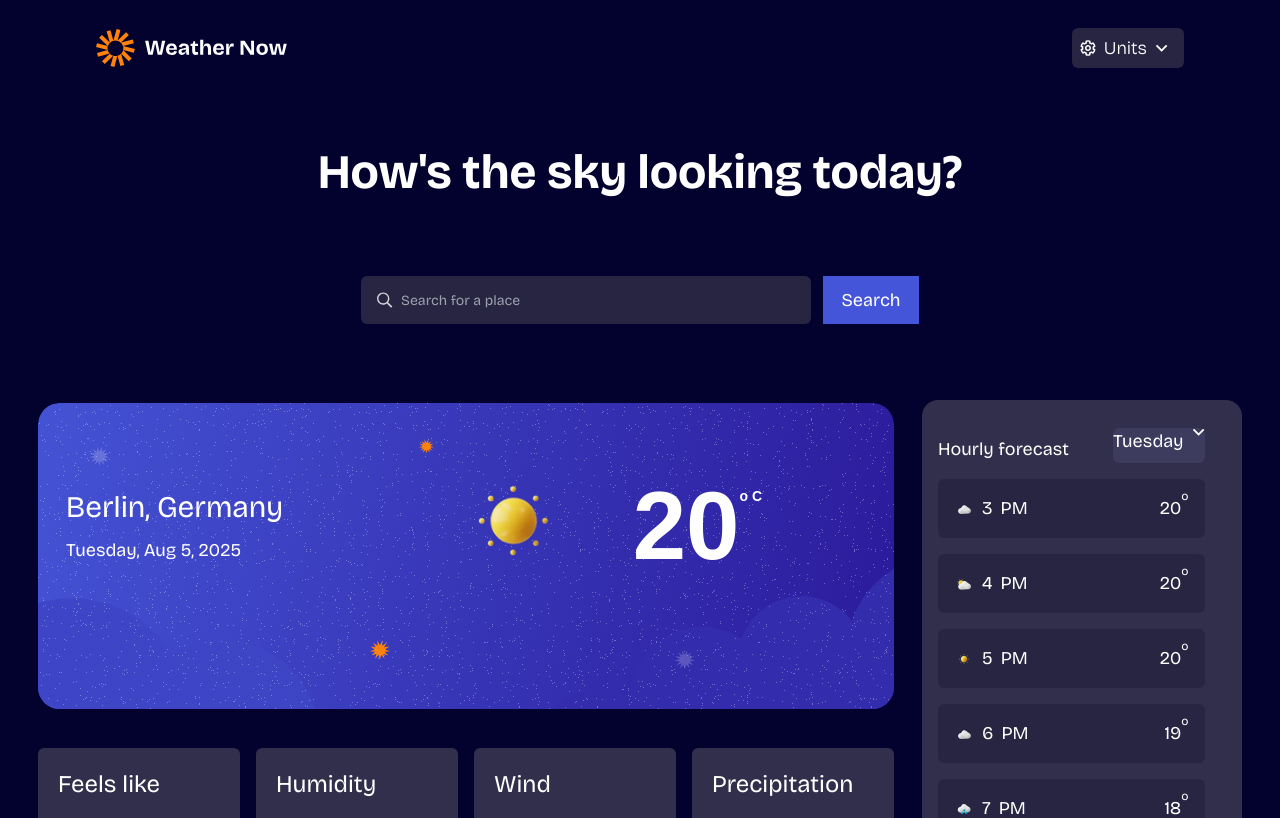
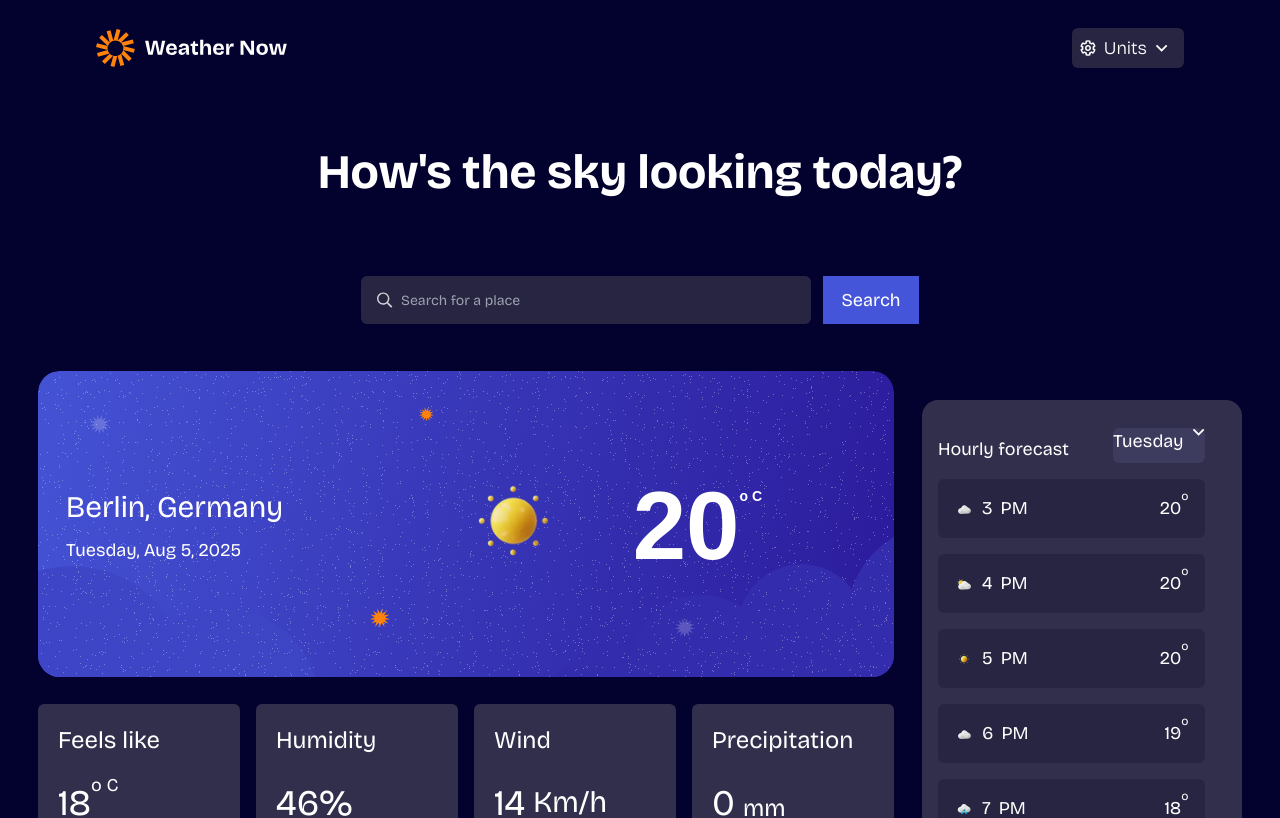
Before and after one commit to Mayowa-de/Frontend-mentor-hack-weather-app, a React (Vite) app: page / in a window 1280 px wide. Shown: the top 818 px of the page. Built offline with nearby package versions, Linux system fonts and the light colour scheme; a web font is replaced by a local one.

Commit message:
reduce the BgIcon image and give it margin-bottom

```diff
--- a/src/Hero/todayCloud.jsx
+++ b/src/Hero/todayCloud.jsx
@@ -5,8 +5,8 @@ import './Hero.css'
 
 export default function todayCloud() {
   return (
-    <div className='justify-center  mt-10'>
-      <img src={Bgicon} alt="" className='h-96' />
+    <div className='justify-center  mt-10 mb-5'>
+      <img src={Bgicon} alt="" className='h-80' />
       <div className='z-10 top-[460px] justify-between flex px-7 absolute items-center w-3/4'>
         <div className='flex flex-col gap-3 text-white'>
         <h3 className='text-3xl'>Berlin, Germany</h3>
```
